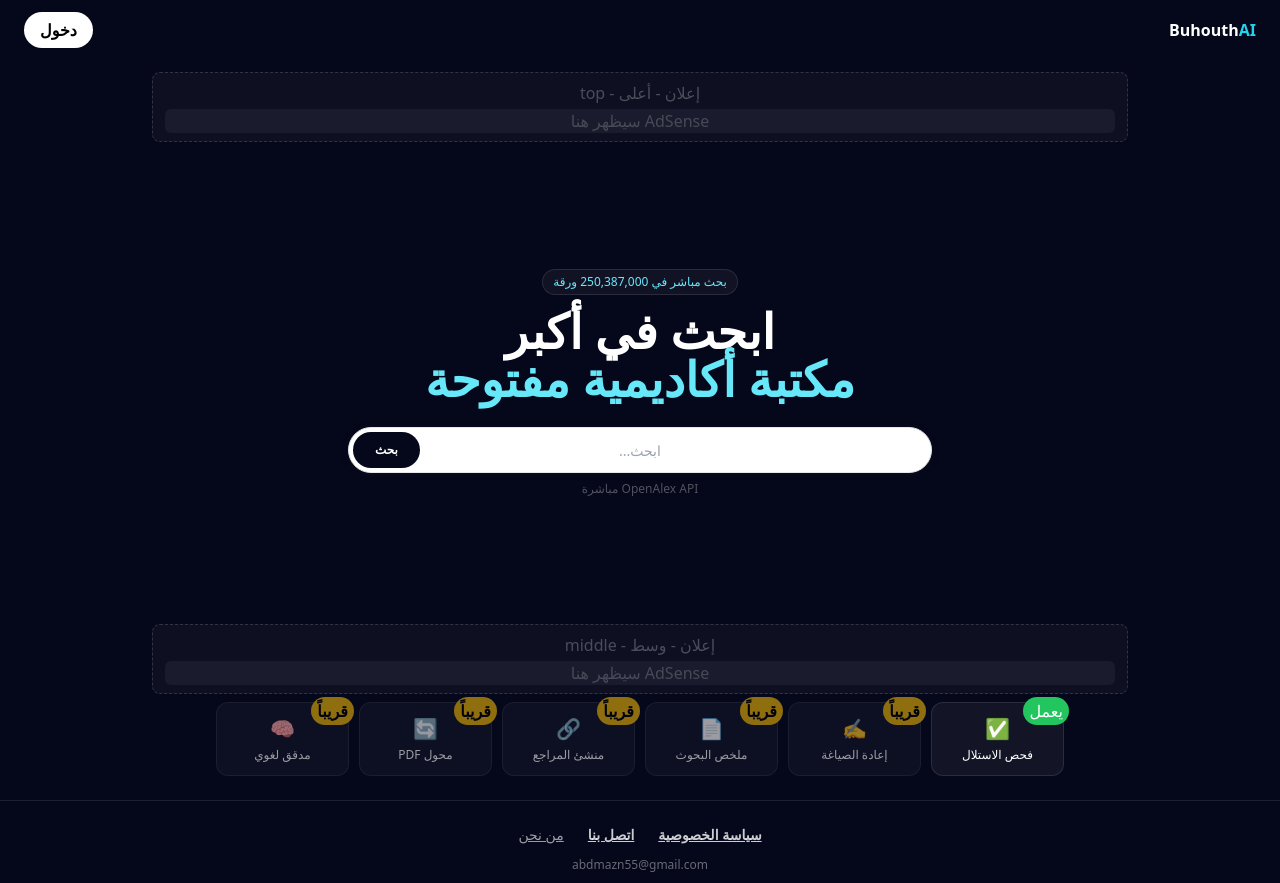
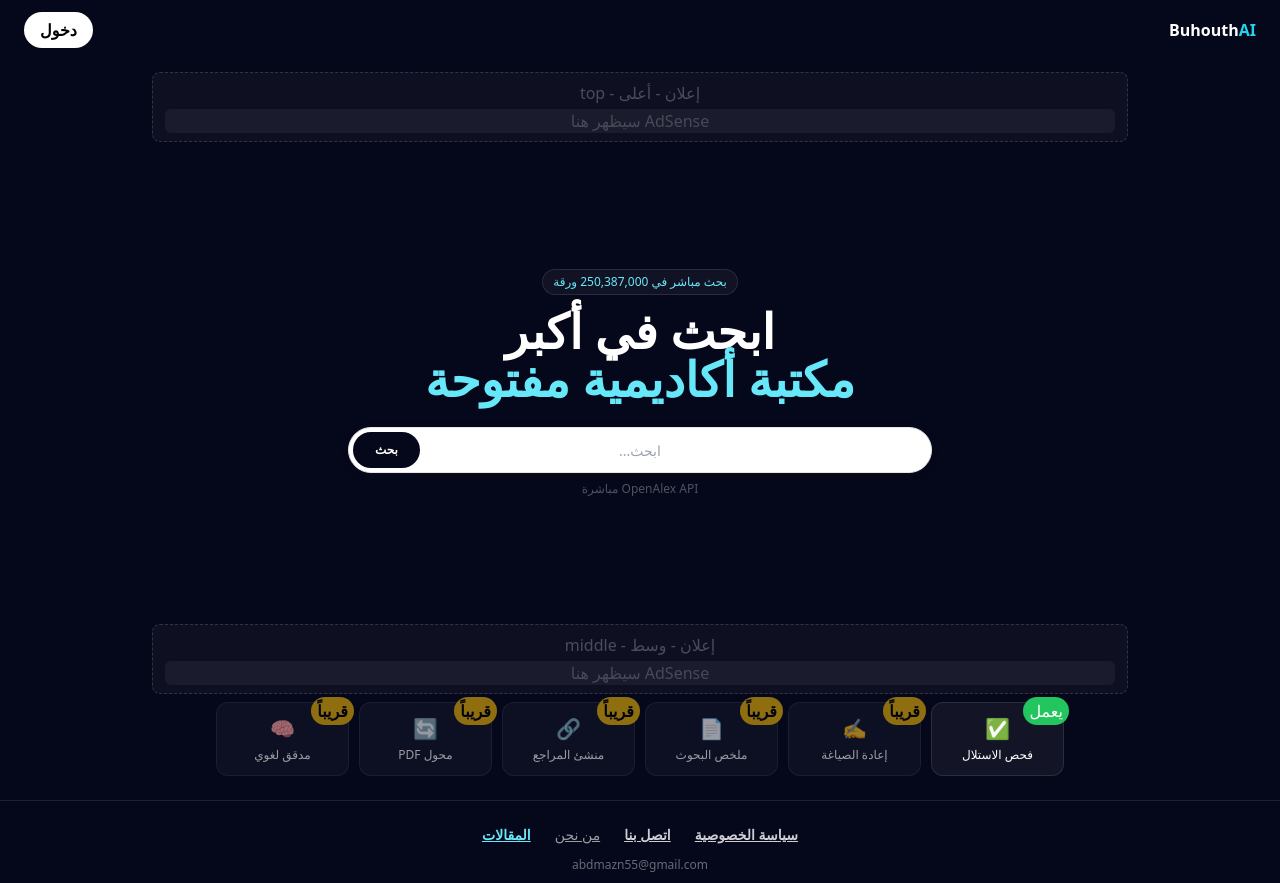
Before and after one commit to mahmoodabdm/buhouthal, a Next.js app: page / in a window 1280 px wide. Shown: the top 883 px of the page. Built offline with nearby package versions, Linux system fonts and the light colour scheme.

Commit message:
Update layout.tsx

```diff
--- a/app/layout.tsx
+++ b/app/layout.tsx
@@ -15,10 +15,11 @@ export default function RootLayout({ children }: { children: React.ReactNode })
 
         {/* الفوتر الوحيد والصحيح لكل الموقع */}
         <footer className="border-t border-white/10 py-6 text-center px-6 bg-[#05071a]">
-          <div className="flex justify-center gap-6 mb-3 text-sm">
+          <div className="flex flex-wrap justify-center gap-6 mb-3 text-sm">
             <Link href="/privacy" className="underline hover:text-white text-white/80 font-bold">سياسة الخصوصية</Link>
             <Link href="/contact" className="underline hover:text-white text-white/80 font-bold">اتصل بنا</Link>
             <Link href="/about" className="underline hover:text-white text-white/60">من نحن</Link>
+            <Link href="/articles" className="underline hover:text-white text-cyan-300 font-bold">المقالات</Link>
           </div>
           <p className="text-white/40 text-xs">abdmazn55@gmail.com</p>
           <div className="max-w-5xl mx-auto mt-3">
@@ -30,4 +31,3 @@ export default function RootLayout({ children }: { children: React.ReactNode })
     </html>
   );
 }
-<Link href="/articles" className="underline text-cyan-300 font-bold">المقالات</Link>
```
